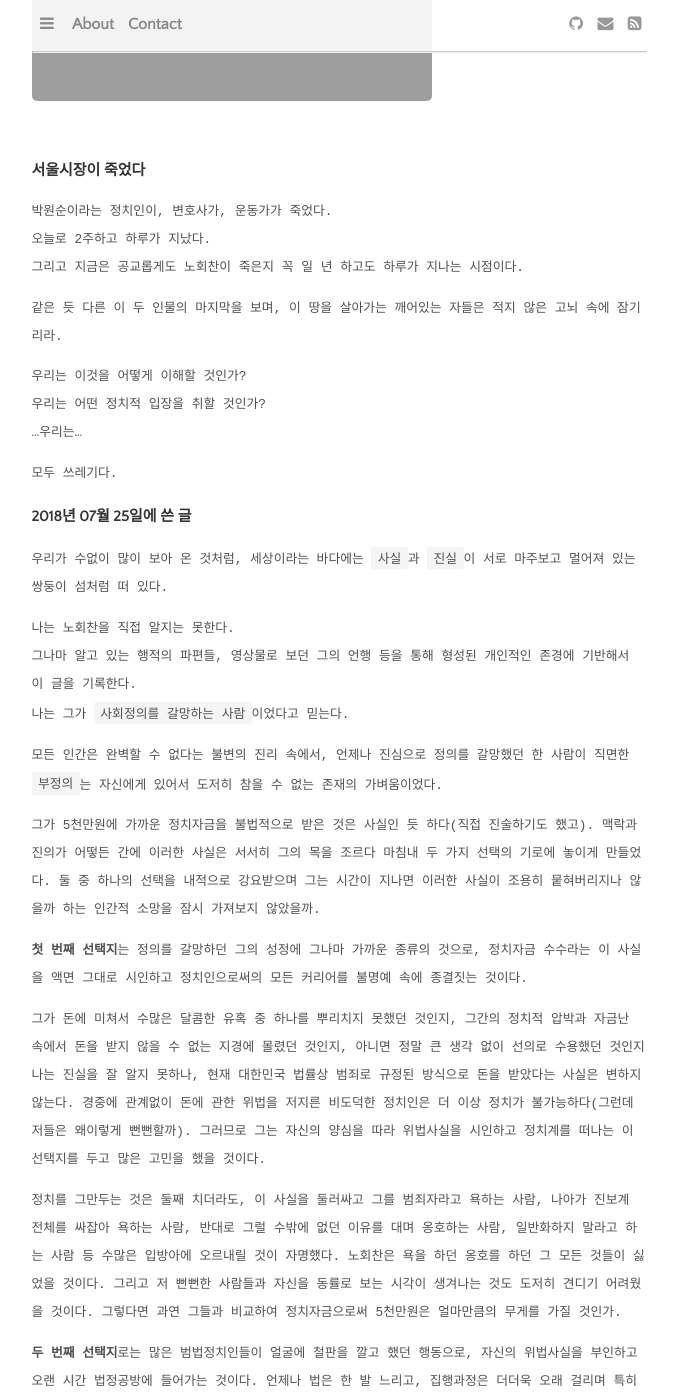
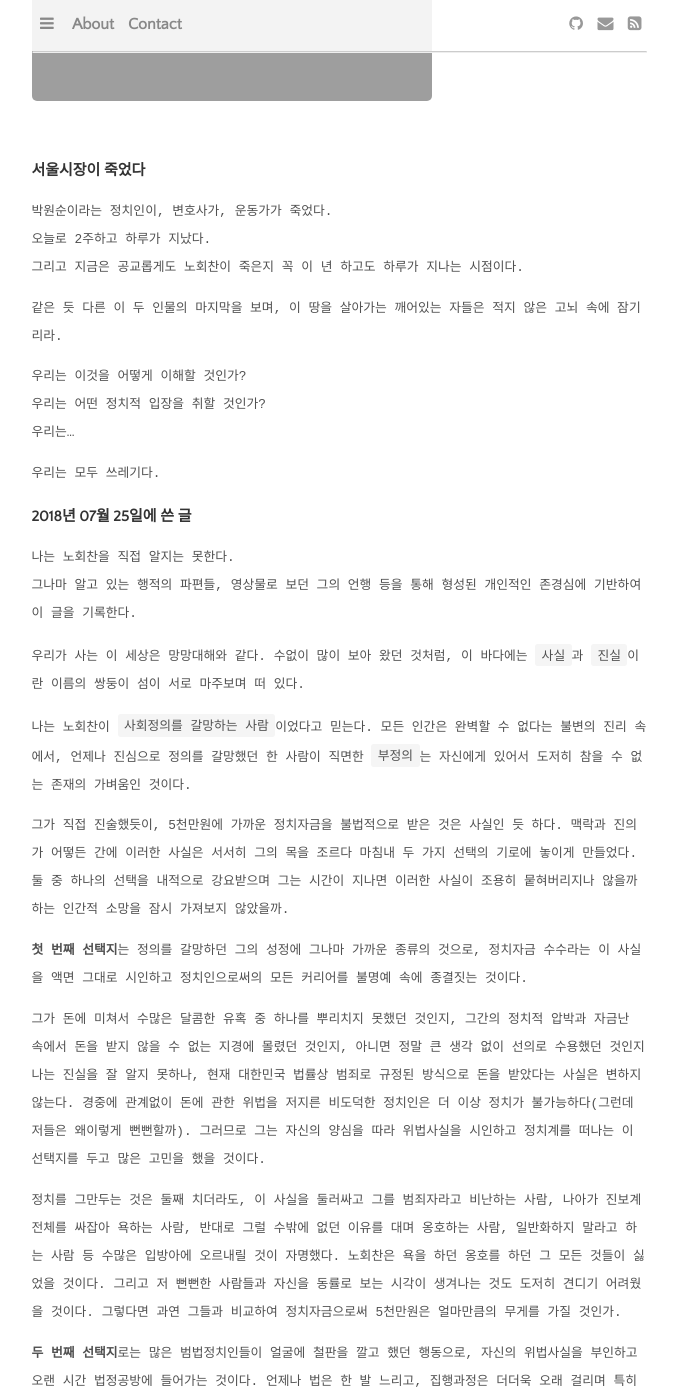
Before and after one commit to daesungRa/namu, a Jekyll site: the page built from _posts/daily/2020-07-24-dilemma.markdown, in a window 1280 px wide and 1400 px high, scrolled down 450 px. Shown: the whole window, without its empty margins (301-979 px from the left). Built offline with Jekyll 4.4.1, drawn with Linux system fonts in a browser that asks for light colours; some web fonts are replaced.

Commit message:
post: Modify contents in daily/dilemma

````diff
--- a/_posts/daily/2020-07-24-dilemma.markdown
+++ b/_posts/daily/2020-07-24-dilemma.markdown
@@ -12,29 +12,30 @@ image-view: true
 
 박원순이라는 정치인이, 변호사가, 운동가가 죽었다.<br>
 오늘로 2주하고 하루가 지났다.<br>
-그리고 지금은 공교롭게도 노회찬이 죽은지 꼭 일 년 하고도 하루가 지나는 시점이다.
+그리고 지금은 공교롭게도 노회찬이 죽은지 꼭 이 년 하고도 하루가 지나는 시점이다.
 
 같은 듯 다른 이 두 인물의 마지막을 보며,
 이 땅을 살아가는 깨어있는 자들은 적지 않은 고뇌 속에 잠기리라.
 
 우리는 이것을 어떻게 이해할 것인가?<br>
 우리는 어떤 정치적 입장을 취할 것인가?<br>
-...우리는...
+우리는...
 
-모두 쓰레기다.
+우리는 모두 쓰레기다.
 
 ### 2018년 07월 25일에 쓴 글
 
-우리가 수없이 많이 보아 온 것처럼, 세상이라는 바다에는 ```사실```과 ```진실```이 서로 마주보고 멀어져 있는 쌍둥이 섬처럼 떠 있다.
+나는 노회찬을 직접 알지는 못한다.<br>
+그나마 알고 있는 행적의 파편들, 영상물로 보던 그의 언행 등을 통해 형성된 개인적인 존경심에 기반하여 이 글을 기록한다.<br>
 
-나는 노회찬을 직접 알지는 못한다.<br>
-그나마 알고 있는 행적의 파편들, 영상물로 보던 그의 언행 등을 통해 형성된 개인적인 존경에 기반해서 이 글을 기록한다.<br>
-나는 그가 ```사회정의를 갈망하는 사람```이었다고 믿는다.
+우리가 사는 이 세상은 망망대해와 같다.
+수없이 많이 보아 왔던 것처럼, 이 바다에는 ```사실```과 ```진실```이란 이름의 쌍둥이 섬이 서로 마주보며 떠 있다.
 
+나는 노회찬이 ```사회정의를 갈망하는 사람```이었다고 믿는다.
 모든 인간은 완벽할 수 없다는 불변의 진리 속에서, 언제나 진심으로 정의를 갈망했던 한 사람이 직면한 ```부정의```는
-자신에게 있어서 도저히 참을 수 없는 존재의 가벼움이었다.
+자신에게 있어서 도저히 참을 수 없는 존재의 가벼움인 것이다.
 
-그가 5천만원에 가까운 정치자금을 불법적으로 받은 것은 사실인 듯 하다(직접 진술하기도 했고).
+그가 직접 진술했듯이, 5천만원에 가까운 정치자금을 불법적으로 받은 것은 사실인 듯 하다.
 맥락과 진의가 어떻든 간에 이러한 사실은 서서히 그의 목을 조르다 마침내 두 가지 선택의 기로에 놓이게 만들었다.
 둘 중 하나의 선택을 내적으로 강요받으며 그는 시간이 지나면 이러한 사실이 조용히 뭍혀버리지나 않을까 하는
 인간적 소망을 잠시 가져보지 않았을까.
@@ -49,7 +50,7 @@ image-view: true
 경중에 관계없이 돈에 관한 위법을 저지른 비도덕한 정치인은 더 이상 정치가 불가능하다(그런데 저들은 왜이렇게 뻔뻔할까).
 그러므로 그는 자신의 양심을 따라 위법사실을 시인하고 정치계를 떠나는 이 선택지를 두고 많은 고민을 했을 것이다.
 
-정치를 그만두는 것은 둘째 치더라도, 이 사실을 둘러싸고 그를 범죄자라고 욕하는 사람, 나아가 진보계 전체를 싸잡아 욕하는 사람,
+정치를 그만두는 것은 둘째 치더라도, 이 사실을 둘러싸고 그를 범죄자라고 비난하는 사람, 나아가 진보계 전체를 싸잡아 욕하는 사람,
 반대로 그럴 수밖에 없던 이유를 대며 옹호하는 사람, 일반화하지 말라고 하는 사람 등 수많은 입방아에 오르내릴 것이 자명했다.
 노회찬은 욕을 하던 옹호를 하던 그 모든 것들이 싫었을 것이다.
 그리고 저 뻔뻔한 사람들과 자신을 동률로 보는 시각이 생겨나는 것도 도저히 견디기 어려웠을 것이다.
````
